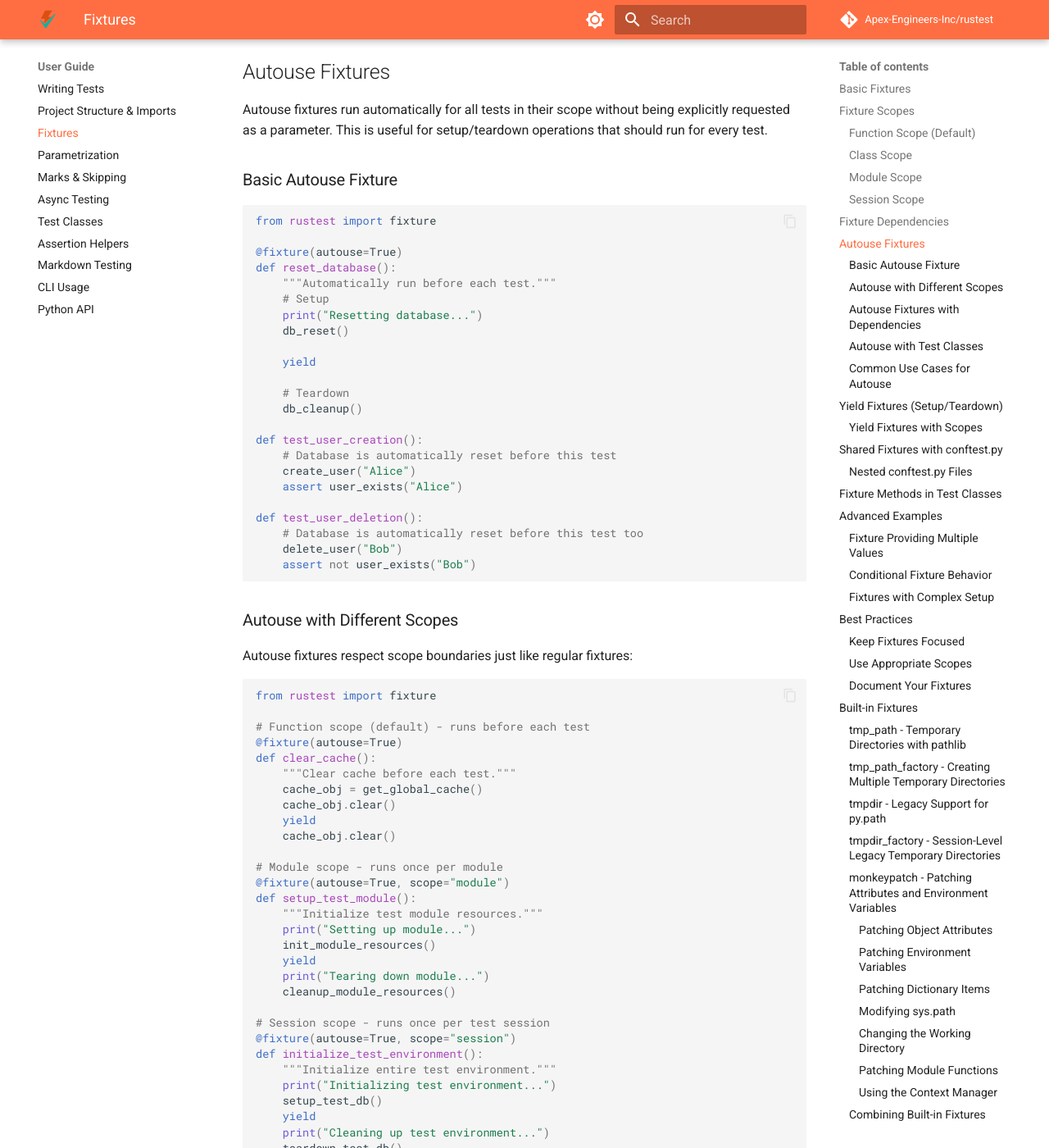
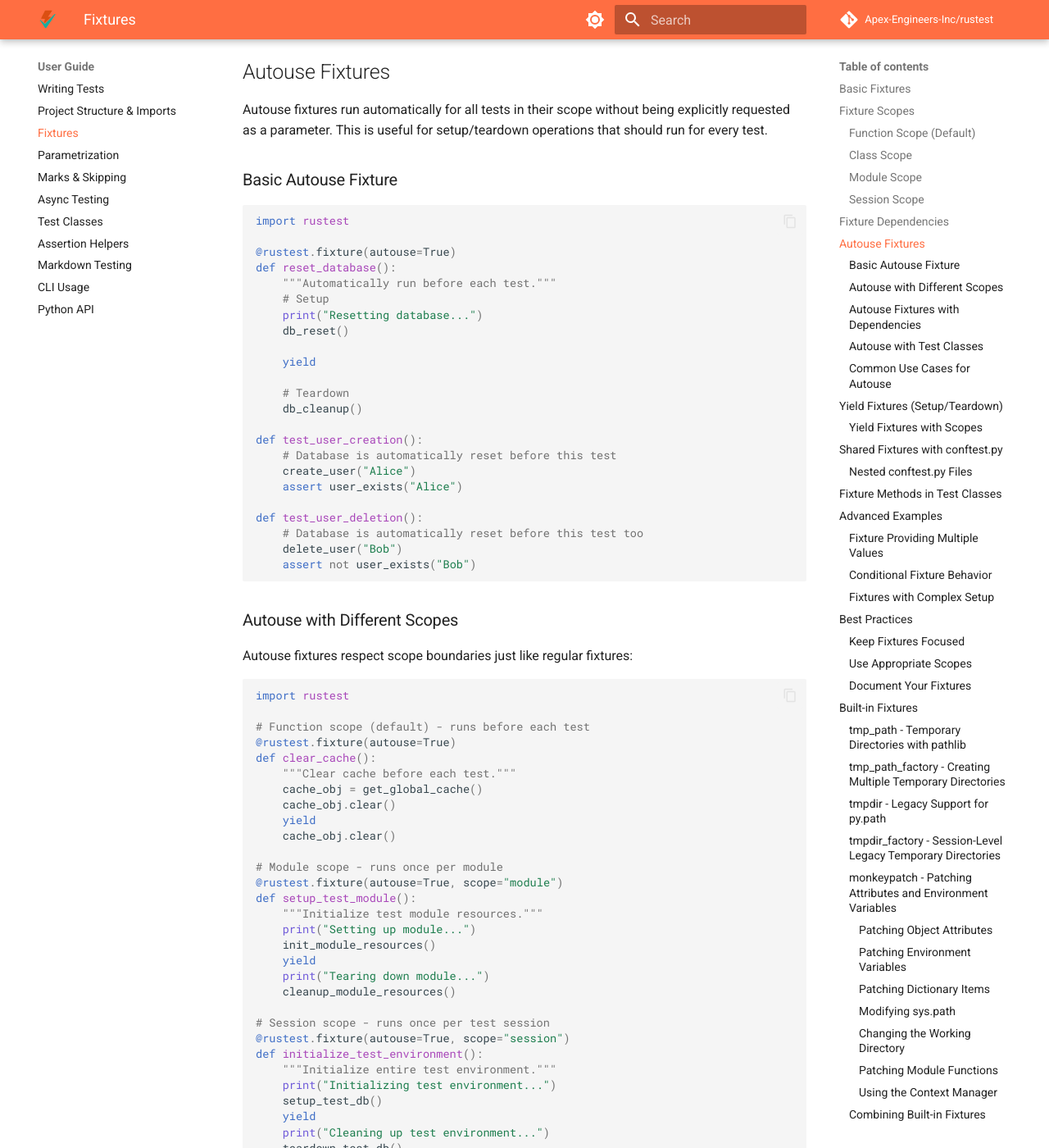
Before and after one commit to Apex-Engineers-Inc/rustest, an MkDocs documentation site: the page built from docs/guide/fixtures.md, in a window 1280 px wide and 1400 px high, scrolled down 3108 px. Shown: the whole window at 82% size. Built offline with MkDocs 1.6.1 and Material for MkDocs 9.7.7, drawn with Linux system fonts in a browser that asks for light colours; comment, search, counter and statistics services are not loaded; some of the changed text lies outside the part shown.

Commit message:
Fix autouse fixture code examples to use @rustest.fixture
Replace 'from rustest import fixture' with 'import rustest' and use
@rustest.fixture decorators so that rustest can properly execute the
code block examples when running tests.

This fixes the NameError failures when rustest runs the markdown code
blocks during CI, making the examples fully executable.

````diff
--- a/docs/guide/fixtures.md
+++ b/docs/guide/fixtures.md
@@ -147,11 +147,10 @@ Autouse fixtures run automatically for all tests in their scope without being ex
 
 ### Basic Autouse Fixture
 
-<!--pytest-codeblocks:skip-->
 ```python
-from rustest import fixture
+import rustest
 
-@fixture(autouse=True)
+@rustest.fixture(autouse=True)
 def reset_database():
     """Automatically run before each test."""
     # Setup
@@ -178,12 +177,11 @@ def test_user_deletion():
 
 Autouse fixtures respect scope boundaries just like regular fixtures:
 
-<!--pytest-codeblocks:skip-->
 ```python
-from rustest import fixture
+import rustest
 
 # Function scope (default) - runs before each test
-@fixture(autouse=True)
+@rustest.fixture(autouse=True)
 def clear_cache():
     """Clear cache before each test."""
     cache_obj = get_global_cache()
@@ -192,7 +190,7 @@ def clear_cache():
     cache_obj.clear()
 
 # Module scope - runs once per module
-@fixture(autouse=True, scope="module")
+@rustest.fixture(autouse=True, scope="module")
 def setup_test_module():
     """Initialize test module resources."""
     print("Setting up module...")
@@ -202,7 +200,7 @@ def setup_test_module():
     cleanup_module_resources()
 
 # Session scope - runs once per test session
-@fixture(autouse=True, scope="session")
+@rustest.fixture(autouse=True, scope="session")
 def initialize_test_environment():
     """Initialize entire test environment."""
     print("Initializing test environment...")
@@ -224,15 +222,14 @@ def test_second():
 
 Autouse fixtures can depend on other fixtures:
 
-<!--pytest-codeblocks:skip-->
 ```python
-from rustest import fixture
+import rustest
 
-@fixture
+@rustest.fixture
 def database_connection():
     return create_db_connection()
 
-@fixture(autouse=True)
+@rustest.fixture(autouse=True)
 def initialize_data(database_connection):
     """Automatically populate test data before each test."""
     # This depends on database_connection, which will be provided
@@ -250,12 +247,11 @@ def test_user_count(database_connection):
 
 Autouse fixtures work with test classes too:
 
-<!--pytest-codeblocks:skip-->
 ```python
-from rustest import fixture
+import rustest
 
 class TestUserService:
-    @fixture(autouse=True)
+    @rustest.fixture(autouse=True)
     def setup_service(self):
         """Automatically initialize service before each test method."""
         self.service = UserService()
@@ -276,9 +272,10 @@ class TestUserService:
 
 **1. Logging and Monitoring**
 
-<!--pytest-codeblocks:skip-->
 ```python
-@fixture(autouse=True)
+import rustest
+
+@rustest.fixture(autouse=True)
 def test_logging(request):
     """Log test start and end."""
     print(f"Starting test: {request.node.name}")
@@ -288,9 +285,10 @@ def test_logging(request):
 
 **2. Temporary File Cleanup**
 
-<!--pytest-codeblocks:skip-->
 ```python
-@fixture(autouse=True)
+import rustest
+
+@rustest.fixture(autouse=True)
 def cleanup_temp_files(tmp_path):
     """Ensure temp files are cleaned up."""
     yield
@@ -299,9 +297,10 @@ def cleanup_temp_files(tmp_path):
 
 **3. State Reset Across Tests**
 
-<!--pytest-codeblocks:skip-->
 ```python
-@fixture(autouse=True)
+import rustest
+
+@rustest.fixture(autouse=True)
 def reset_global_state():
     """Reset any global state before each test."""
     global_state.reset()
````
